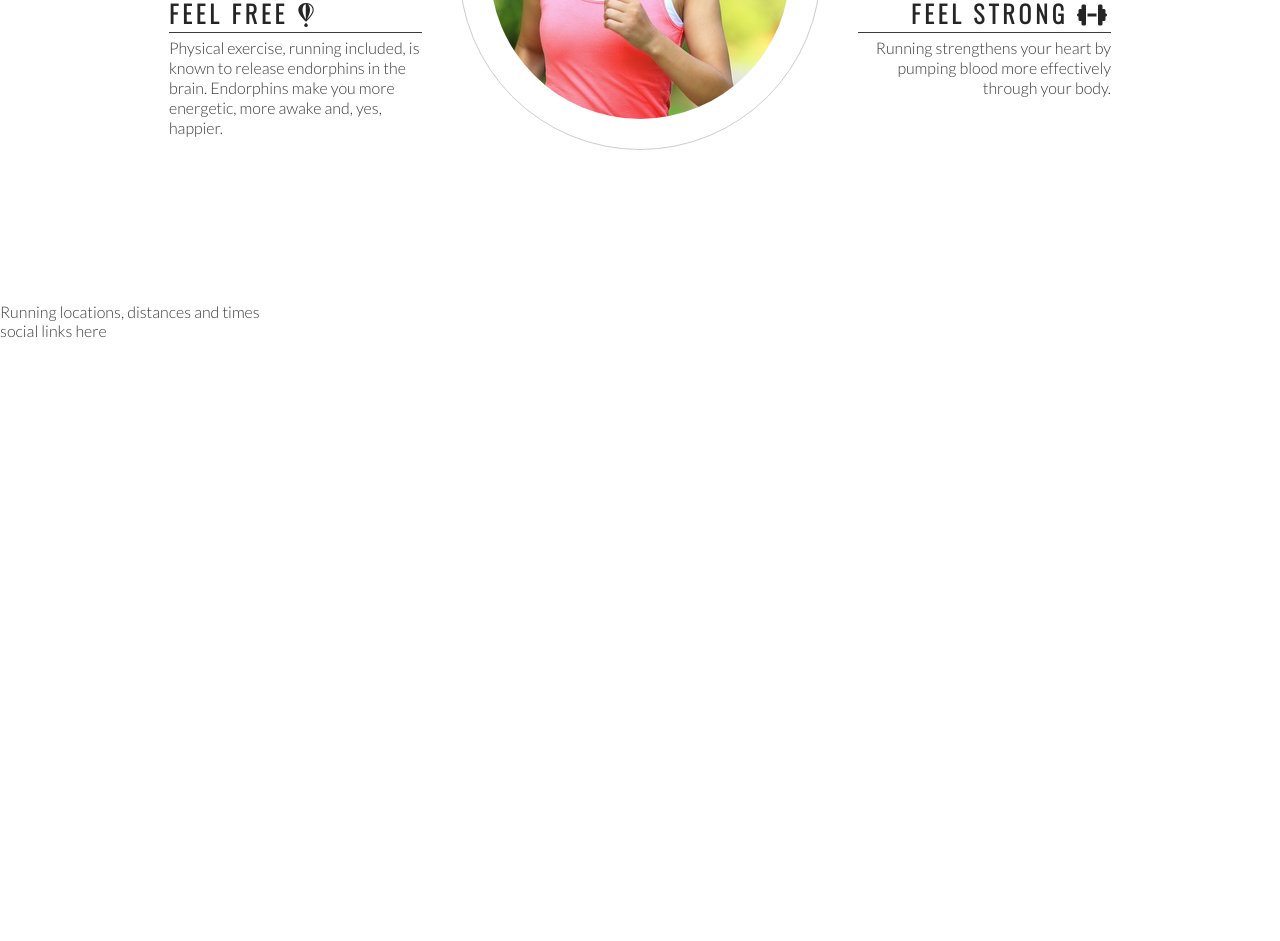
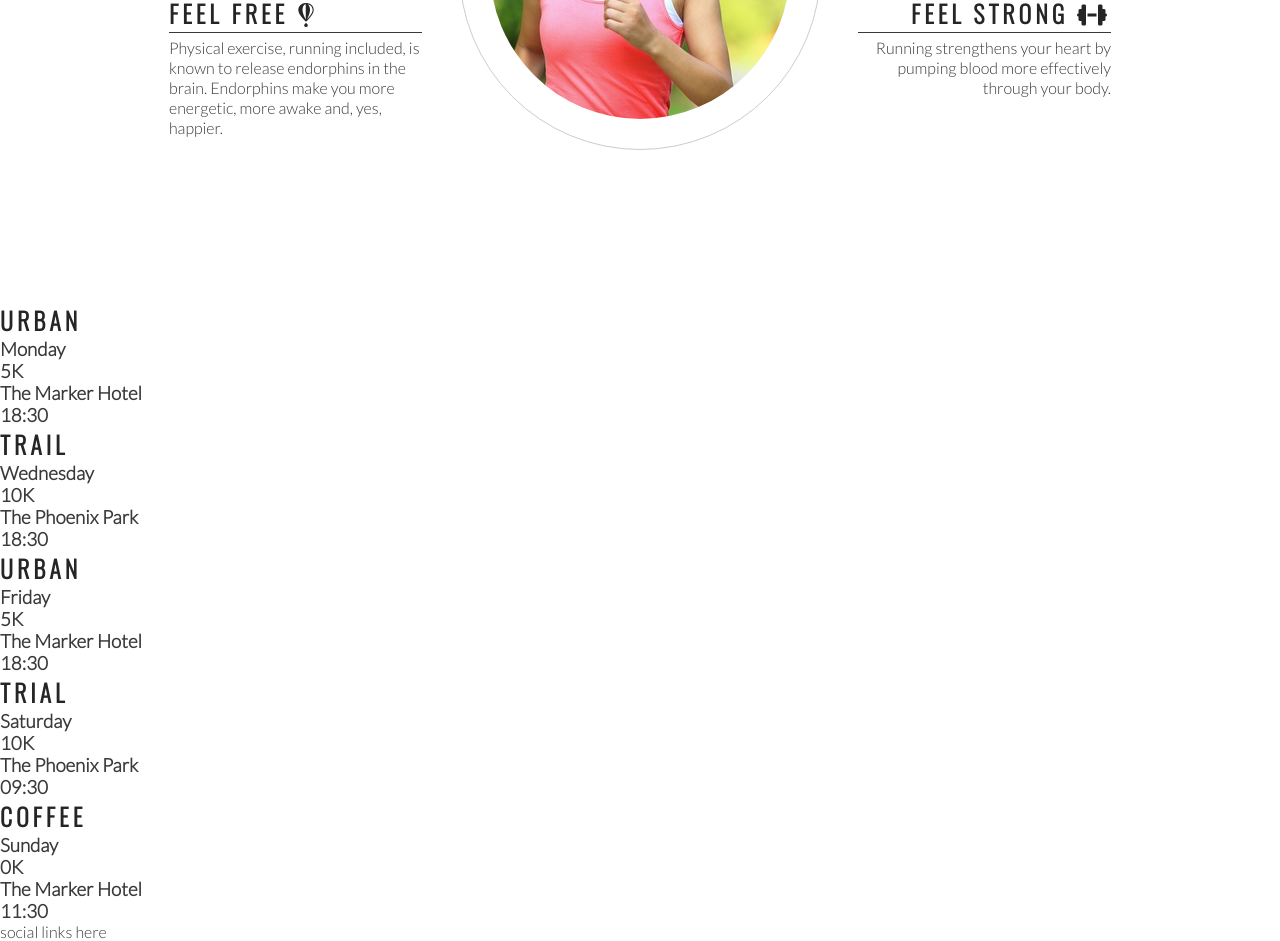
Before and after one commit to PiotrMikolajczyk92/love-running, a plain HTML site: page index.html in a window 1280 px wide. Shown: the part 993-1934 px from the top of the page. Before the commit the page ends 1333 px from the top, so only its background shows below. Drawn offline with nearby package versions, Linux system fonts and the light colour scheme.

Commit message:
Add meet up times main structure

```diff
--- a/index.html
+++ b/index.html
@@ -80,7 +80,41 @@
         </div>
     </section>
     <section>
-        Running locations, distances and times
+        <div>
+            <h2>Urban</h2>
+            <h3>Monday</h3>
+            <h3>5K</h3>
+            <h3>The Marker Hotel</h3>
+            <h3>18:30</h3>
+        </div>
+        <div>
+            <h2>Trail</h2>
+            <h3>Wednesday</h3>
+            <h3>10K</h3>
+            <h3>The Phoenix Park</h3>
+            <h3>18:30</h3>
+        </div>
+        <div>
+            <h2>Urban</h2>
+            <h3>Friday</h3>
+            <h3>5K</h3>
+            <h3>The Marker Hotel</h3>
+            <h3>18:30</h3>
+        </div>
+        <div>
+            <h2>Trial</h2>
+            <h3>Saturday</h3>
+            <h3>10K</h3>
+            <h3>The Phoenix Park</h3>
+            <h3>09:30</h3>
+        </div>
+        <div>
+            <h2>Coffee</h2>
+            <h3>Sunday</h3>
+            <h3>0K</h3>
+            <h3>The Marker Hotel</h3>
+            <h3>11:30</h3>
+        </div>
     </section>
     <footer>
         social links here
```
